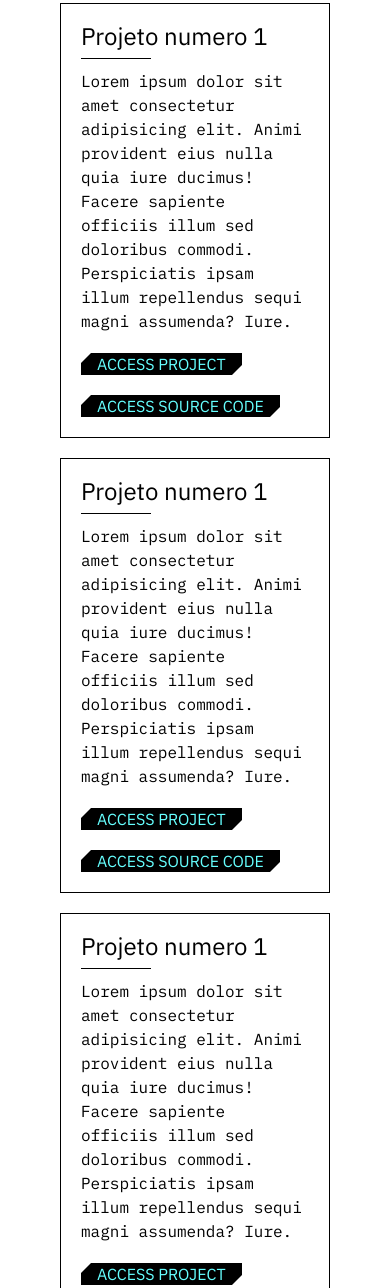
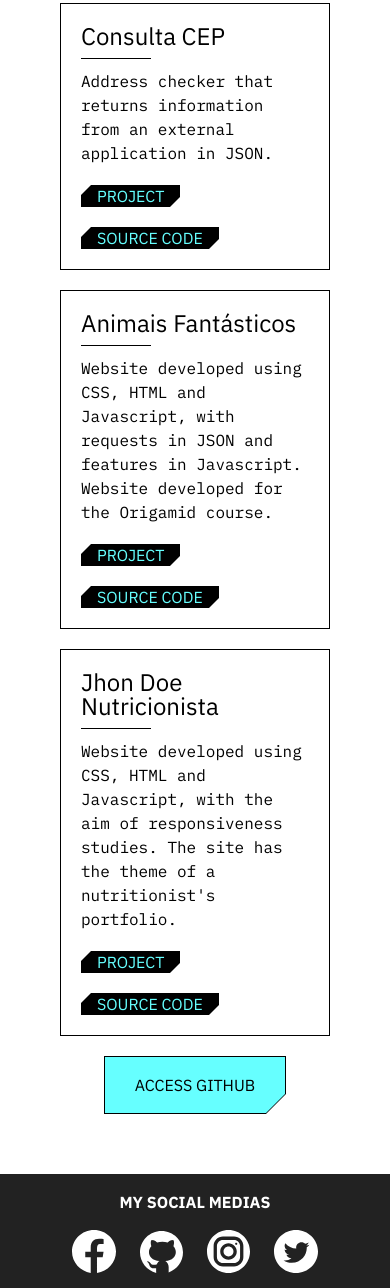
Before and after one commit to joao-xarrua/resume-profile, a plain HTML site: page index.html in a window 390 px wide. Shown: the part 2380-3668 px from the top of the page. Drawn offline with Linux system fonts and the light colour scheme.

Commit message:
Atualização responsividade projetos

```diff
--- a/css/projects.css
+++ b/css/projects.css
@@ -51,6 +51,7 @@
   background-size: 100% 100%;
   margin-bottom: 20px;
   position: relative;
+  min-height: 200px;
 }
 
 .projects ul li::before {
--- a/css/responsividade.css
+++ b/css/responsividade.css
@@ -38,12 +38,13 @@
   }
 
   .projects ul::before {
-    height: 540px;
+    height: 455px;
   }
 
   .projects ul li {
     padding: 20px;
-    background: url("../img/project-item-responsive-bg.svg") 0 0 no-repeat;
+    background-image: none;
+    border: 1px solid #000;
   }
 }
 
@@ -85,12 +86,6 @@
     display: none;
   }
 
-  .projects ul li {
-    padding: 20px;
-    background-image: none;
-    border: 1px solid #000;
-  }
-
   .projects ul li::before {
     display: none;
   }
--- a/index.html
+++ b/index.html
@@ -81,40 +81,48 @@
       <h2>My projects</h2>
       <ul class="projects-list">
         <li>
-          <h3>Projeto numero 1</h3>
+          <h3>Consulta CEP</h3>
           <p>
-            Lorem ipsum dolor sit amet consectetur adipisicing elit. Animi
-            provident eius nulla quia iure ducimus! Facere sapiente officiis
-            illum sed doloribus commodi. Perspiciatis ipsam illum repellendus
-            sequi magni assumenda? Iure.
+            Address checker that returns information from an external
+            application in JSON.
           </p>
-          <a href="">Access project </a>
-          <a href="">Access source code </a>
+          <a href="https://joao-xarrua.github.io/consulta-cep/" target="_blank"
+            >Project
+          </a>
+          <a href="https://github.com/joao-xarrua/consulta-cep" target="_blank"
+            >Source code
+          </a>
         </li>
         <li>
-          <h3>Projeto numero 1</h3>
+          <h3>Animais Fantásticos</h3>
           <p>
-            Lorem ipsum dolor sit amet consectetur adipisicing elit. Animi
-            provident eius nulla quia iure ducimus! Facere sapiente officiis
-            illum sed doloribus commodi. Perspiciatis ipsam illum repellendus
-            sequi magni assumenda? Iure.
+            Website developed using CSS, HTML and Javascript, with requests in
+            JSON and features in Javascript. Website developed for the Origamid
+            course.
           </p>
-          <a href="">Access project </a>
-          <a href="">Access source code </a>
+          <a href="https://joao-xarrua.github.io/consulta-cep/" target="_blank"
+            >Project
+          </a>
+          <a href="https://github.com/joao-xarrua/consulta-cep" target="_blank"
+            >Source code
+          </a>
         </li>
         <li>
-          <h3>Projeto numero 1</h3>
+          <h3>Jhon Doe Nutricionista</h3>
           <p>
-            Lorem ipsum dolor sit amet consectetur adipisicing elit. Animi
-            provident eius nulla quia iure ducimus! Facere sapiente officiis
-            illum sed doloribus commodi. Perspiciatis ipsam illum repellendus
-            sequi magni assumenda? Iure.
+            Website developed using CSS, HTML and Javascript, with the aim of
+            responsiveness studies. The site has the theme of a nutritionist's
+            portfolio.
           </p>
-          <a href="">Access project </a>
-          <a href="">Access source code </a>
+          <a href="https://joao-xarrua.github.io/consulta-cep/" target="_blank"
+            >Project
+          </a>
+          <a href="https://github.com/joao-xarrua/consulta-cep" target="_blank"
+            >Source code
+          </a>
         </li>
       </ul>
-      <a href="" class="btn-cyberpunk">Access Github </a>
+      <a href="" class="btn-cyberpunk">Access Github</a>
     </section>
 
     <footer class="footer" id="contact">
```
